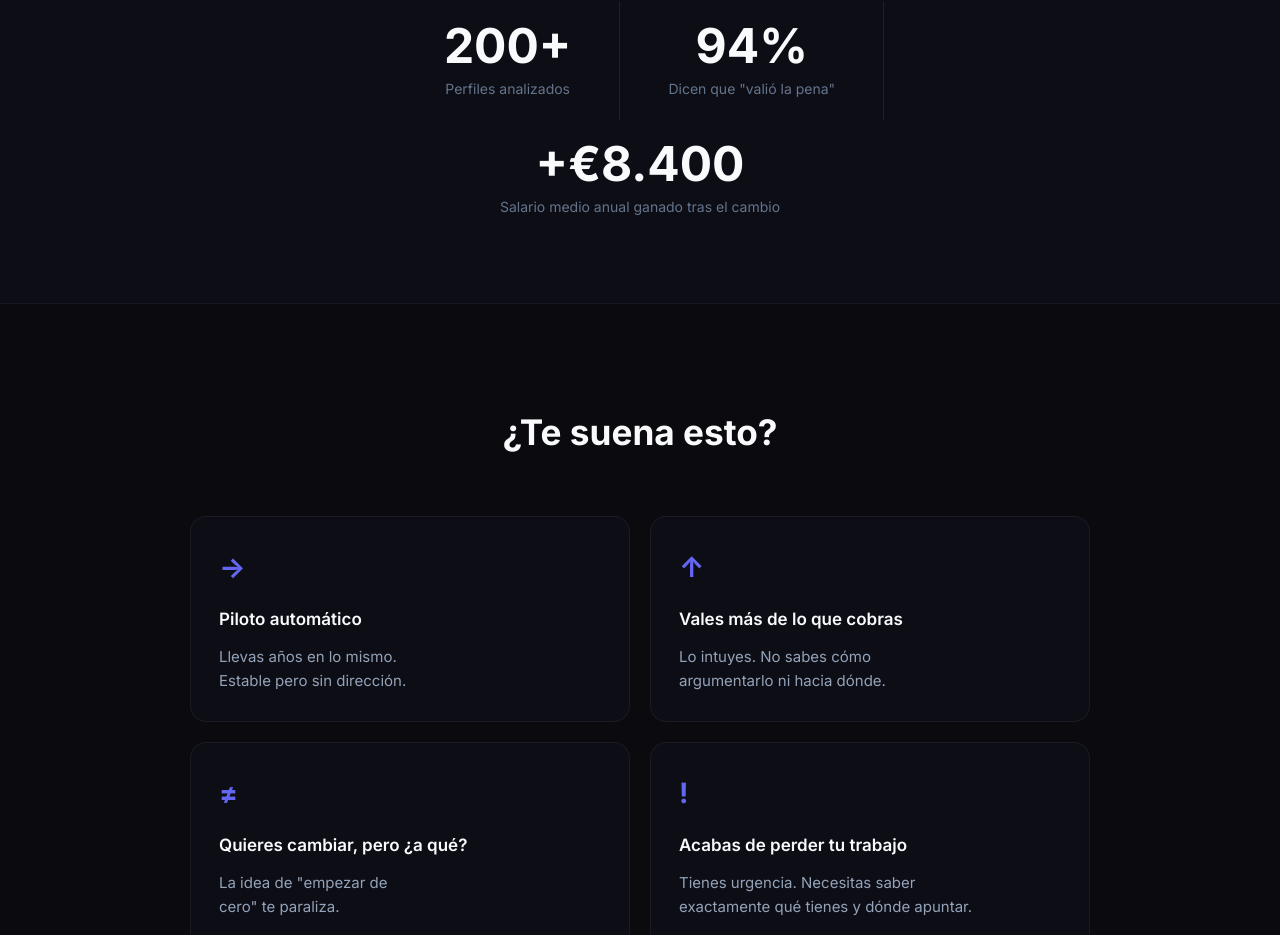
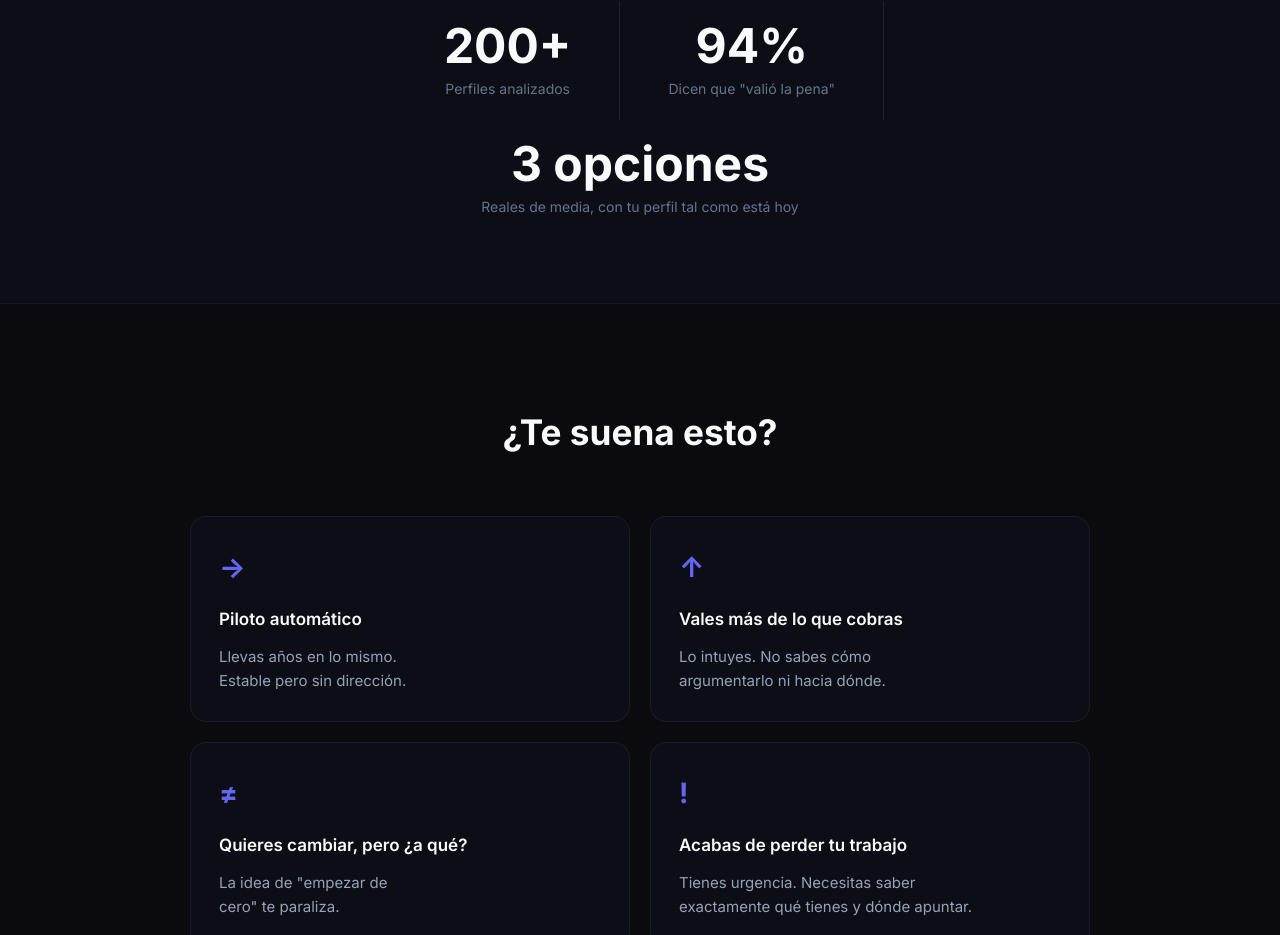
Before and after one commit to medinet22/carrera-negoia, a Next.js app: page / in a window 1280 px wide. Shown: the part 863-1798 px from the top of the page. Built offline with nearby package versions, Linux system fonts and the light colour scheme.

Commit message:
fix: stat → '3 opciones reales con tu perfil tal como está hoy'

```diff
--- a/app/page.js
+++ b/app/page.js
@@ -283,7 +283,7 @@ export default function Home() {
           {[
             { number: '200+', label: 'Perfiles analizados' },
             { number: '94%', label: 'Dicen que "valió la pena"' },
-            { number: '+€8.400', label: 'Salario medio anual ganado tras el cambio' }
+            { number: '3 opciones', label: 'Reales de media, con tu perfil tal como está hoy' }
           ].map((stat, i) => (
             <div key={i} style={{
               textAlign: 'center',
```
